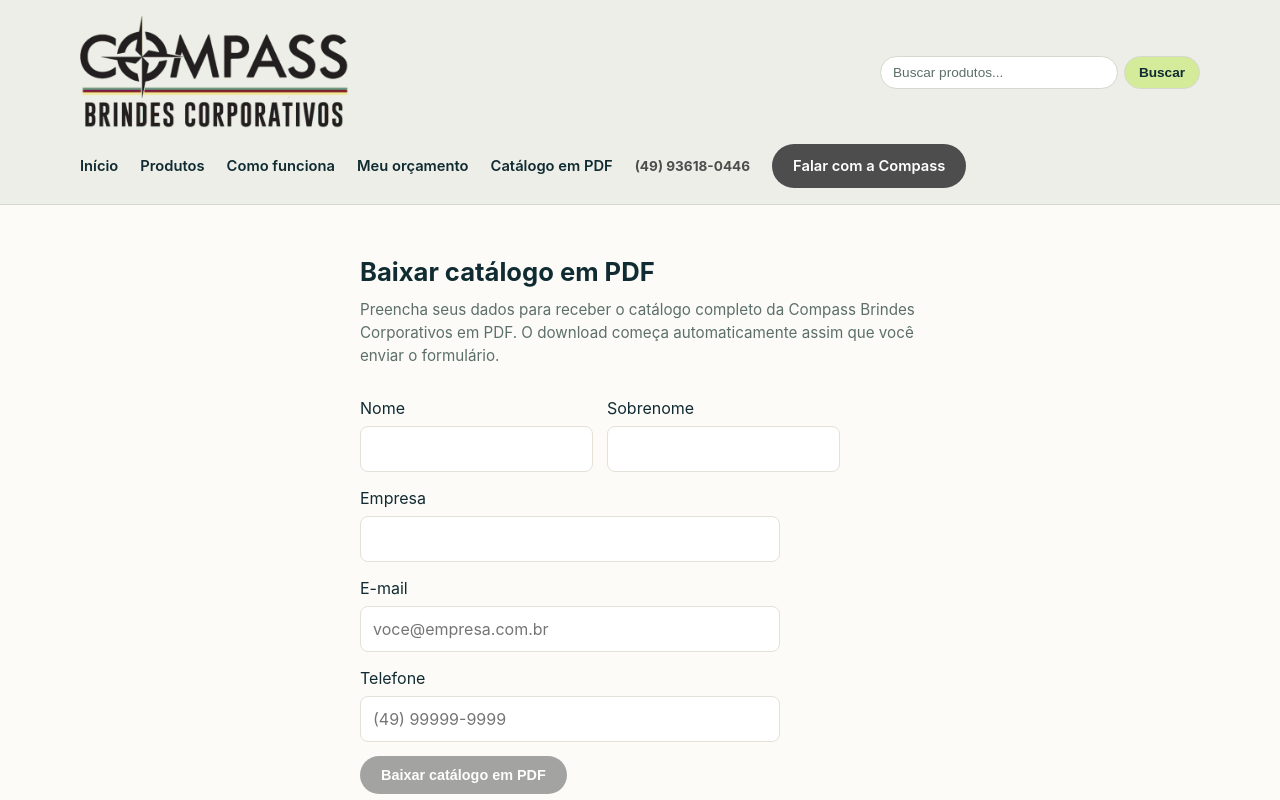
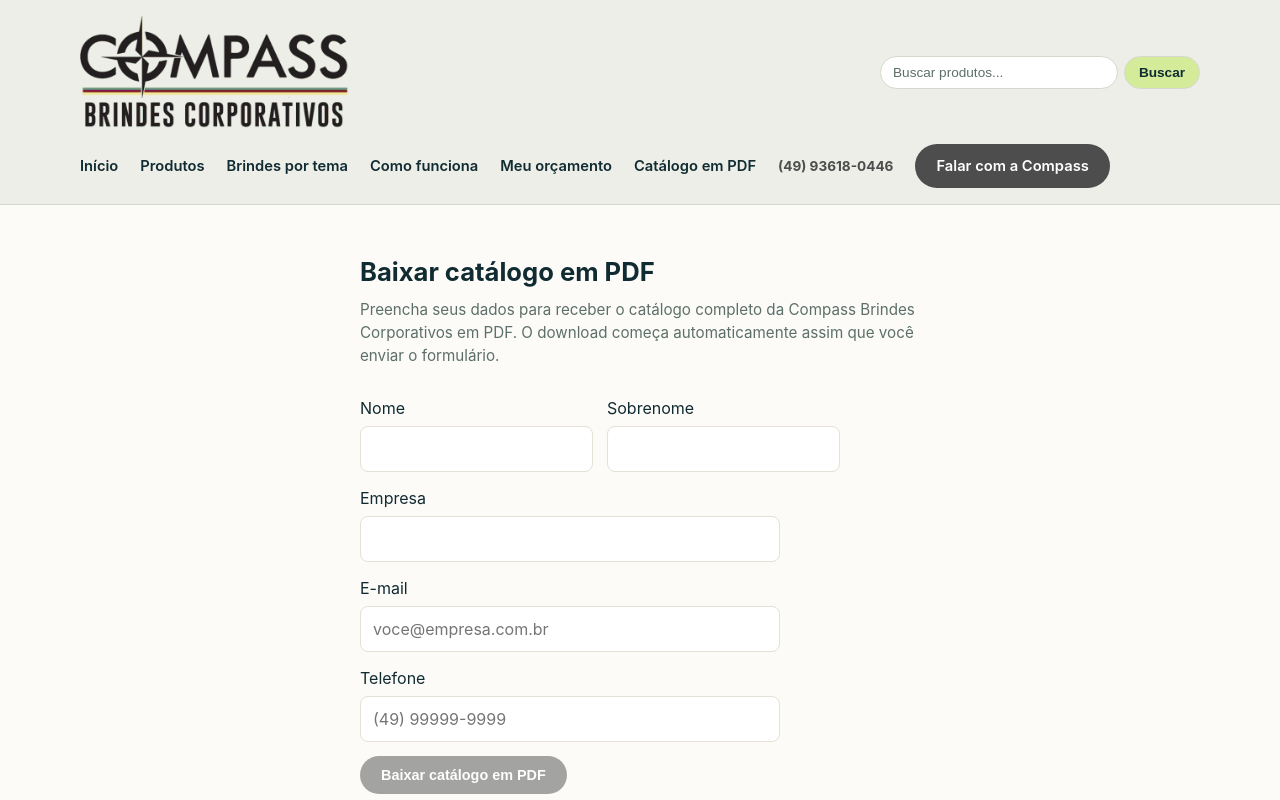
Before and after one commit to compassbrindes-stack/compass-brindes, a Next.js app: page /catalogo in a window 1280 px wide. Shown: the top 800 px of the page. Built offline with nearby package versions, Linux system fonts and the light colour scheme.

Commit message:
Add files via upload

```diff
--- a/components/site-header.tsx
+++ b/components/site-header.tsx
@@ -33,6 +33,7 @@ export function SiteHeader() {
         <nav className="main-nav">
           <Link href="/">Início</Link>
           <Link href="/produtos">Produtos</Link>
+          <Link href="/brindes-por-tema">Brindes por tema</Link>
           <Link href="/#como-funciona">Como funciona</Link>
           <Link href="/orcamento">Meu orçamento</Link>
           <Link href="/catalogo">Catálogo em PDF</Link>
```
